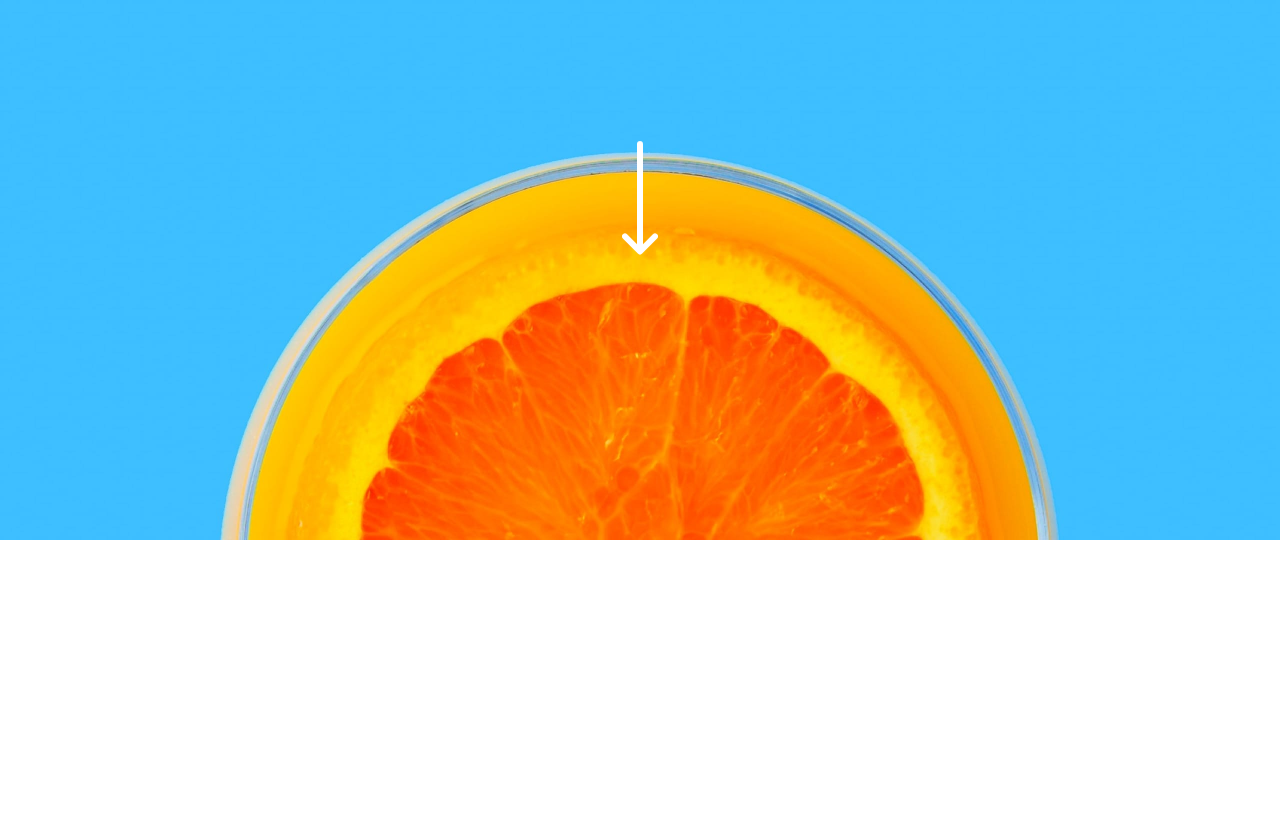
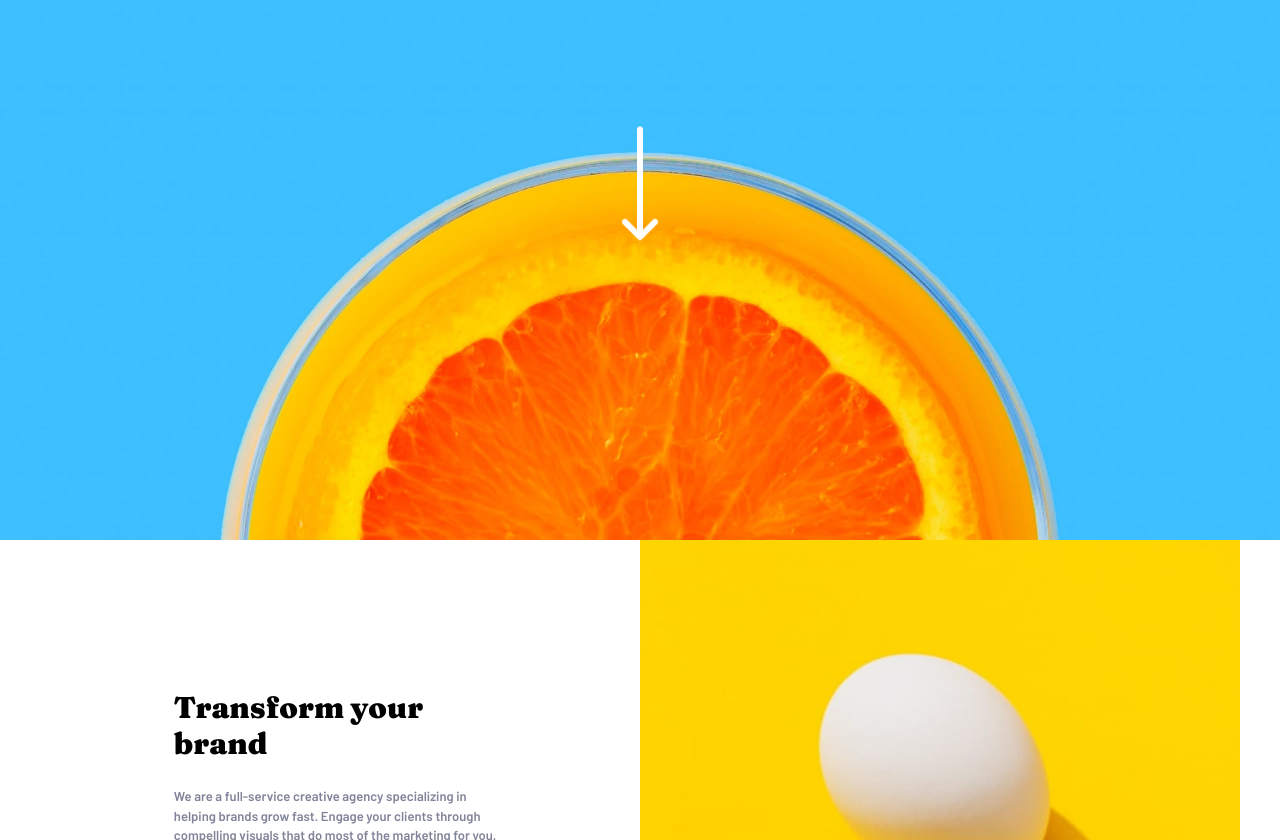
Before and after one commit to abdelkarim-el-manssouri/sunnyside-agency-landing-page, a React (Vite) app: page / in a window 1280 px wide. Shown: the part 260-1100 px from the top of the page. Before the commit the page ends 800 px from the top, so only its background shows below. Built offline with nearby package versions, Linux system fonts and the light colour scheme.

Commit message:
main section done

```diff
--- a/src/pages/Home.jsx
+++ b/src/pages/Home.jsx
@@ -7,6 +7,7 @@ const Home = () => {
   return (
     <>
       <HeroSection />
+      <MainSection />
     </>
   );
 };
@@ -54,6 +55,7 @@ const HeroSection = () => {
           <AnimatePresence>
             {open && (
               <motion.div
+                onClick={() => setOpen(false)}
                 key="bgMenu"
                 variants={bgMenuVariants}
                 initial="initial"
@@ -62,6 +64,7 @@ const HeroSection = () => {
                 className="absolute inset-0 bg-gradient-to-b from-black/80 via-neutral-white to-primary-yellow/80"
               >
                 <motion.div
+                  onClick={(e) => e.stopPropagation()}
                   key="bgMenuLinks"
                   variants={bgMenuLinksVariants}
                   initial="initial"
@@ -73,7 +76,7 @@ const HeroSection = () => {
                     {menuLinks.map((el) => (
                       <li
                         key={el.id}
-                        className="my-4 py-2  last-of-type:bg-primary-yellow last-of-type:px-16 last-of-type:py-7 last-of-type:rounded-full"
+                        className="my-4 py-2 last-of-type:bg-primary-yellow last-of-type:px-16 last-of-type:py-7 last-of-type:rounded-full last-of-type:font-Fraunces"
                       >
                         <a
                           className="text-neutral-dark-grayish-blue text-3xl"
@@ -102,6 +105,78 @@ const HeroSection = () => {
           </button>
         </Container>
       </div>
+    </>
+  );
+};
+
+const MainSection = () => {
+  return (
+    <>
+      <Container>
+        <main>
+          <div className="grid [grid-template-areas:'egg''transform''cup''stand'] sm:[grid-template-areas:'transform_egg''cup_stand'] text-center sm:text-start auto-cols-fr auto-rows-fr">
+            <div className="[grid-area:egg] bg-[url('/images/mobile/image-transform.jpg')] sm:bg-[url('/images/desktop/image-transform.jpg')] bg-cover bg-no-repeat bg-center" />
+            <div className="[grid-area:transform] grid place-content-center max-w-full py-40 sm:py-60">
+              <div className="mx-auto">
+                <h2 className="text-mainSectionTiltles w-[15ch] font-fw-bold leading-[1.2]">
+                  Transform your brand
+                </h2>
+                <p className="text-mainSectionContent my-10 w-[45ch] text-neutral-dark-grayish-blue">
+                  We are a full-service creative agency specializing in helping
+                  brands grow fast. Engage your clients through compelling
+                  visuals that do most of the marketing for you.
+                </p>
+                <button className="uppercase font-fw-semi-bold text-mainSectionButton relative before:absolute before:-left-[5%] before:bottom-1 before:w-[110%] before:h-2.5 before:bg-primary-yellow/50 before:rounded-full before:-z-10 hover:before:bg-primary-yellow before:transition before:ease-in">
+                  Learn more
+                </button>
+              </div>
+            </div>
+            <div className="[grid-area:cup] bg-[url('/images/mobile/image-stand-out.jpg')] sm:bg-[url('/images/desktop/image-stand-out.jpg')] bg-cover bg-no-repeat bg-center" />
+            <div className="[grid-area:stand] grid place-content-center max-w-full">
+              <div className="mx-auto">
+                <h2 className="text-mainSectionTiltles w-[15ch] font-fw-bold leading-[1.2]">
+                  Stand out to the right audience
+                </h2>
+                <p className="text-mainSectionContent my-10 w-[45ch] text-neutral-dark-grayish-blue">
+                  Using a collaborative formula of designers, researchers,
+                  photographers, videographers, and copywriters, we’ll build and
+                  extend your brand in digital places.
+                </p>
+                <button className="uppercase font-fw-semi-bold text-mainSectionButton relative before:absolute before:-left-[5%] before:bottom-1 before:w-[110%] before:h-2.5 before:bg-primary-red/50 before:rounded-full before:-z-10 hover:before:bg-primary-red before:transition before:ease-in">
+                  Learn more
+                </button>
+              </div>
+            </div>
+          </div>
+          <div className="grid [grid-template-areas:'cherry''orange'] sm:[grid-template-areas:'cherry_orange'] auto-cols-fr auto-rows-fr">
+            <div className="[grid-area:cherry] grid grid-rows-[1fr_auto] min-h-[48rem] h-[55rem] bg-[url('/images/mobile/image-graphic-design.jpg')] sm:bg-[url('/images/desktop/image-graphic-design.jpg')] bg-cover bg-no-repeat">
+              <div />
+              <div className="text-center min-h-40 px-10 sm:px-48 text-primary-dark-desaturated-cyan">
+                <h3 className="text-mainSectionImagesTitle font-fw-bold capitalize mb-8">
+                  Graphic design
+                </h3>
+                <p className="mb-16 sm:mb-28 text-mainSectionImagesDesc text-pretty">
+                  Great design makes you memorable. We deliver artwork that
+                  underscores your brand message and captures potential clients’
+                  attention.
+                </p>
+              </div>
+            </div>
+            <div className="[grid-area:orange] grid grid-rows-[1fr_auto] min-h-[48rem] bg-[url('/images/mobile/image-photography.jpg')] sm:bg-[url('/images/desktop/image-photography.jpg')] bg-cover bg-no-repeat">
+              <div />
+              <div className="text-center  min-h-40 px-10 sm:px-48 text-primary-dark-blue">
+                <h3 className="text-mainSectionImagesTitle font-fw-bold capitalize mb-8">
+                  Photography
+                </h3>
+                <p className="mb-16 sm:mb-28 text-mainSectionImagesDesc text-pretty">
+                  Increase your credibility by getting the most stunning,
+                  high-quality photos that improve your business image.
+                </p>
+              </div>
+            </div>
+          </div>
+        </main>
+      </Container>
     </>
   );
 };
--- a/tailwind.config.js
+++ b/tailwind.config.js
@@ -26,8 +26,13 @@ export default {
       },
       fontSize: {
         basefs: "1.125rem",
+        mainSectionTiltles: "3rem",
+        mainSectionContent: "1.3rem",
+        mainSectionButton: "1.4rem",
         headerTitle1: "3.5rem",
         headerTitle2: "6.5rem",
+        mainSectionImagesTitle: "2.5rem",
+        mainSectionImagesDesc: "1.55rem",
       },
     },
   },
```
